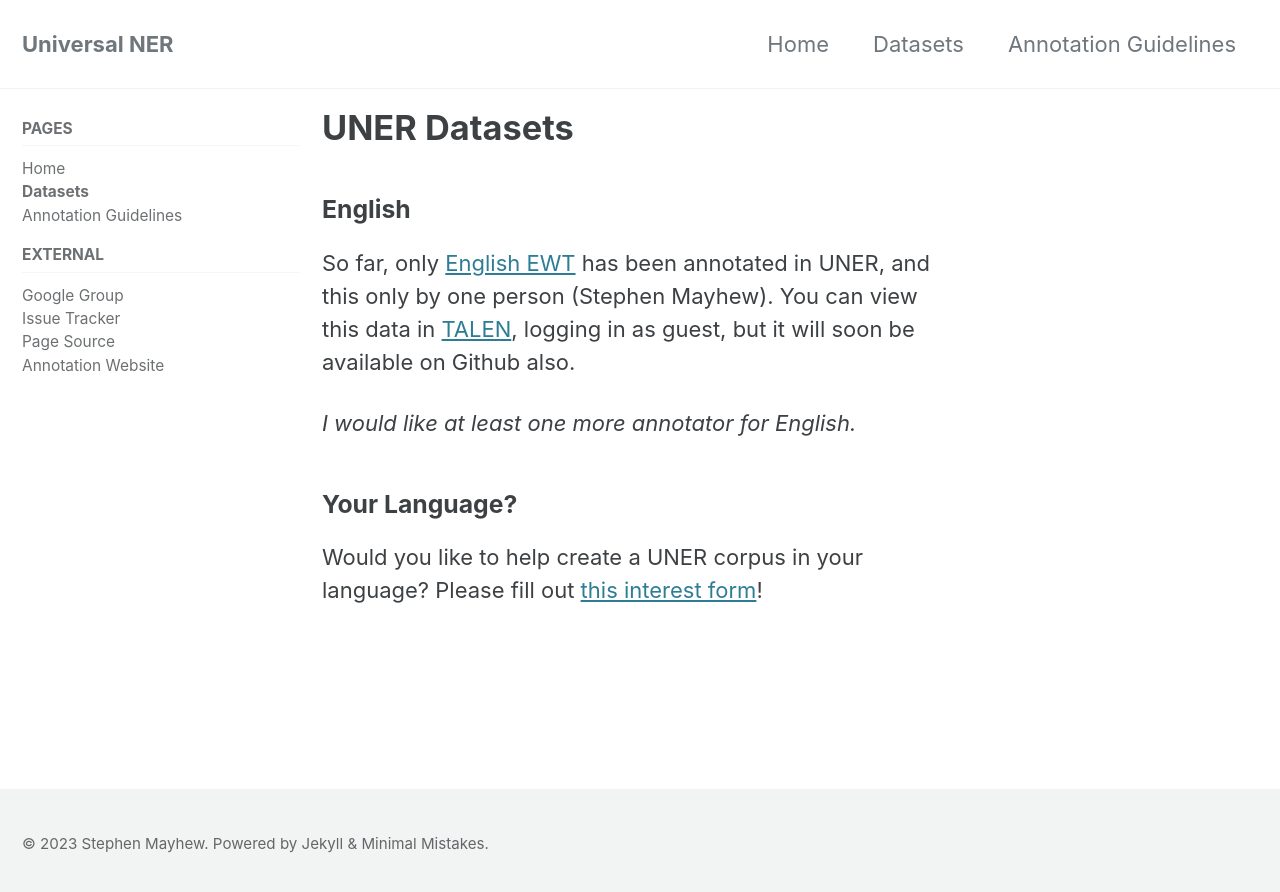
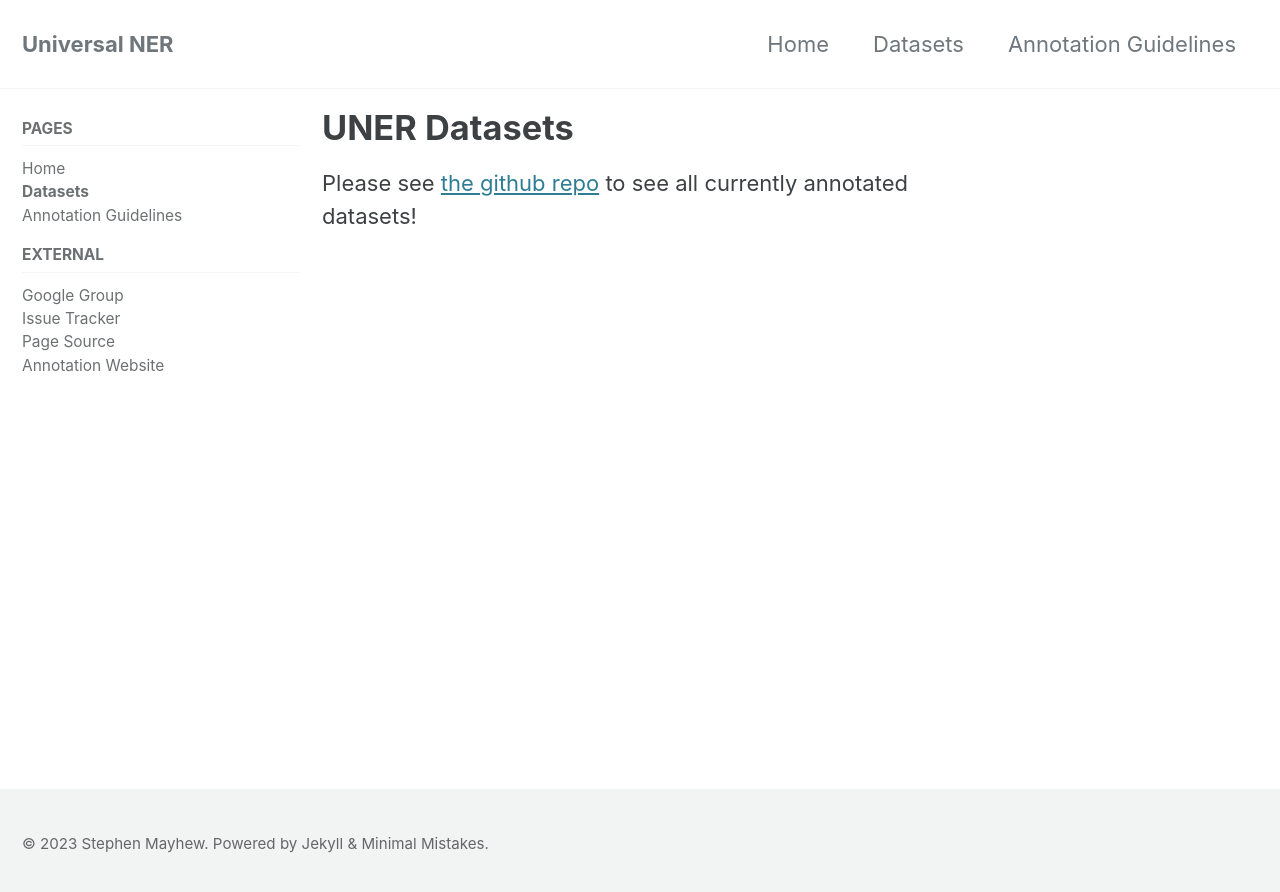
Before and after one commit to UniversalNER/UniversalNER, a Jekyll site: the page built from docs/_pages/datasets.md, in a window 1280 px wide. Shown: the top 892 px of the page. Built offline with Jekyll 4.4.1, drawn with Linux system fonts in a browser that asks for light colours; cached includes are drawn as plain includes; comment, search, counter and statistics services are not loaded.

Commit message:
Update datasets.md

```diff
--- a/docs/_pages/datasets.md
+++ b/docs/_pages/datasets.md
@@ -6,12 +6,4 @@ sidebar:
   nav: custom-sidebar
 ---
 
-### English
-
-So far, only [English EWT](https://universaldependencies.org/treebanks/en_ewt/index.html) has been annotated in UNER, and this only by one person (Stephen Mayhew). You can view this data in [TALEN](https://annotate.universalner.org/), logging in as guest, but it will soon be available on Github also.
-
-_I would like at least one more annotator for English._
-
-### Your Language?
-
-Would you like to help create a UNER corpus in your language? Please fill out [this interest form](https://forms.gle/FWnXwgnKCbgdA6JM6)!
+Please see [the github repo](https://github.com/UniversalNER) to see all currently annotated datasets!
```
